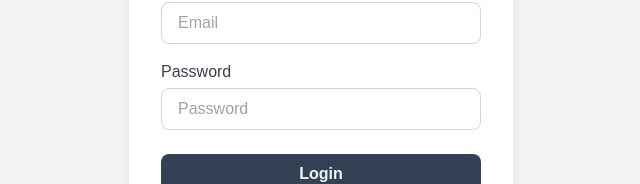
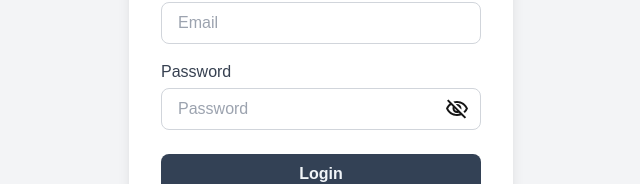
Before and after one commit to Achmadts/ATZuperr-Cashier-FrontEnd, a React (Vite) app: page / in a window 1280 px wide. Shown: the part 332-516 px from the top of the page, without its empty margins (319-959 px from the left). Built offline with nearby package versions, Linux system fonts and the light colour scheme.

Commit message:
feat: Show and Hide Password on Login

```diff
--- a/src/pages/Login.jsx
+++ b/src/pages/Login.jsx
@@ -2,6 +2,7 @@
 import React, { useState, useEffect } from "react";
 import { useNavigate } from "react-router-dom";
 import endpoints from "../constants/apiEndpoint";
+import { VisibilityOutlined, VisibilityOffOutlined } from "@mui/icons-material";
 
 const LoginPage = () => {
   const [email, setEmail] = useState("");
@@ -9,6 +10,9 @@ const LoginPage = () => {
   const [errors, setErrors] = useState({});
   const [isLoading, setIsLoading] = useState(false);
   const navigate = useNavigate();
+  const [showPassword, setShowPassword] = useState({
+    password: false,
+  });
 
   useEffect(() => {
     const token = localStorage.getItem("access_token");
@@ -100,6 +104,12 @@ const LoginPage = () => {
       setErrors({ form: "Terjadi kesalahan, coba lagi nanti." });
     }
   };
+  const togglePasswordVisibility = (field) => {
+    setShowPassword((prevState) => ({
+      ...prevState,
+      [field]: !prevState[field],
+    }));
+  };
 
   return (
     <div className="flex items-center justify-center min-h-screen bg-gray-100">
@@ -143,8 +153,9 @@ const LoginPage = () => {
               Password
             </label>
             <div className="relative mt-1">
+              <div className="relative">
                 <input
-                type="password"
+                  type={showPassword.password ? "text" : "password"}
                   id="password"
                   value={password}
                   onChange={(e) => setPassword(e.target.value)}
@@ -153,9 +164,20 @@ const LoginPage = () => {
                     errors.password ? "border-red-500" : "border-gray-300"
                   } rounded-lg focus:outline-none focus:ring focus:ring-blue-300`}
                 />
+                <span
+                  onClick={() => togglePasswordVisibility("password")}
+                  className="absolute inset-y-0 right-3 flex items-center cursor-pointer"
+                >
+                  {showPassword.password ? (
+                    <VisibilityOutlined />
+                  ) : (
+                    <VisibilityOffOutlined />
+                  )}
+                </span>
                 {errors.password && (
                   <p className="text-red-500 text-sm mt-1">{errors.password}</p>
                 )}
+              </div>
             </div>
           </div>
 
@@ -199,7 +221,7 @@ const LoginPage = () => {
         </form>
 
         <p className="text-center text-gray-500 text-sm mt-6">
-          Developed By{" "}
+          Developed By
           <span className="text-blue-600 font-bold">
             <a href="http://github.com/achmadts">Achmad Tirto Sudiro</a>
           </span>
```
Lines whose indentation alone changed are shown as unchanged.
